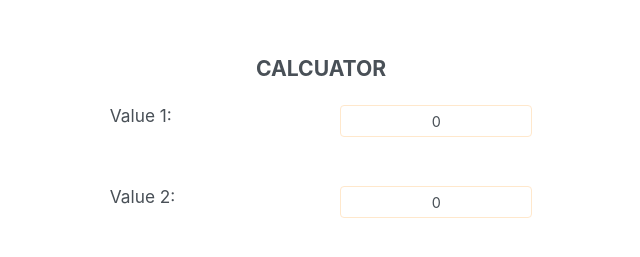
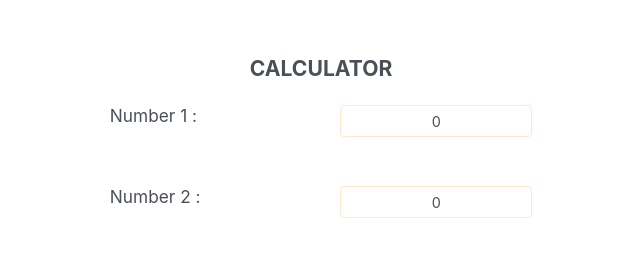
Before and after one commit to swapnilwalhekar/Calculator_, a React (Create React App) app: page / in a window 1280 px wide. Shown: the part 111-368 px from the top of the page, without its empty margins (319-959 px from the left). Built offline with nearby package versions, Linux system fonts and the light colour scheme.

Commit message:
Working on testing

```diff
--- a/src/App.js
+++ b/src/App.js
@@ -27,9 +27,7 @@ export default function App() {
     setMultiplication(result);
   };
 
-  const handleClearAll = (value1, value2) => {
-    let result = Number(value1) * Number(value2);
-
+  const handleClearAll = () => {
     setFirstValue(0);
     setSecondValue(0);
     setAddition(0);
@@ -39,9 +37,9 @@ export default function App() {
 
   return (
     <>
-      <h3>Calcuator</h3>
+      <h3>Calculator</h3>
       <div className="app">
-        <label>Value 1:</label>
+        <label>Number 1 :</label>
         <input
           type="text"
           value={firstValue}
@@ -50,7 +48,7 @@ export default function App() {
           }}
         />
 
-        <label>Value 2:</label>
+        <label>Number 2 :</label>
         <input
           type="text"
           value={secondValue}
@@ -68,9 +66,7 @@ export default function App() {
         <Button onClick={() => handleMultiplication(firstValue, secondValue)}>
           Multiply
         </Button>
-        <Button onClick={() => handleClearAll(firstValue, secondValue)}>
-          Clear All
-        </Button>
+        <Button onClick={() => handleClearAll()}>Clear All</Button>
       </div>
 
       <h4>Addition of numbers is: {addition}</h4>
```
Also changed, not shown: package.json (+8 -1 lines), 1 other file (tests, documents, lock files or other folders).
